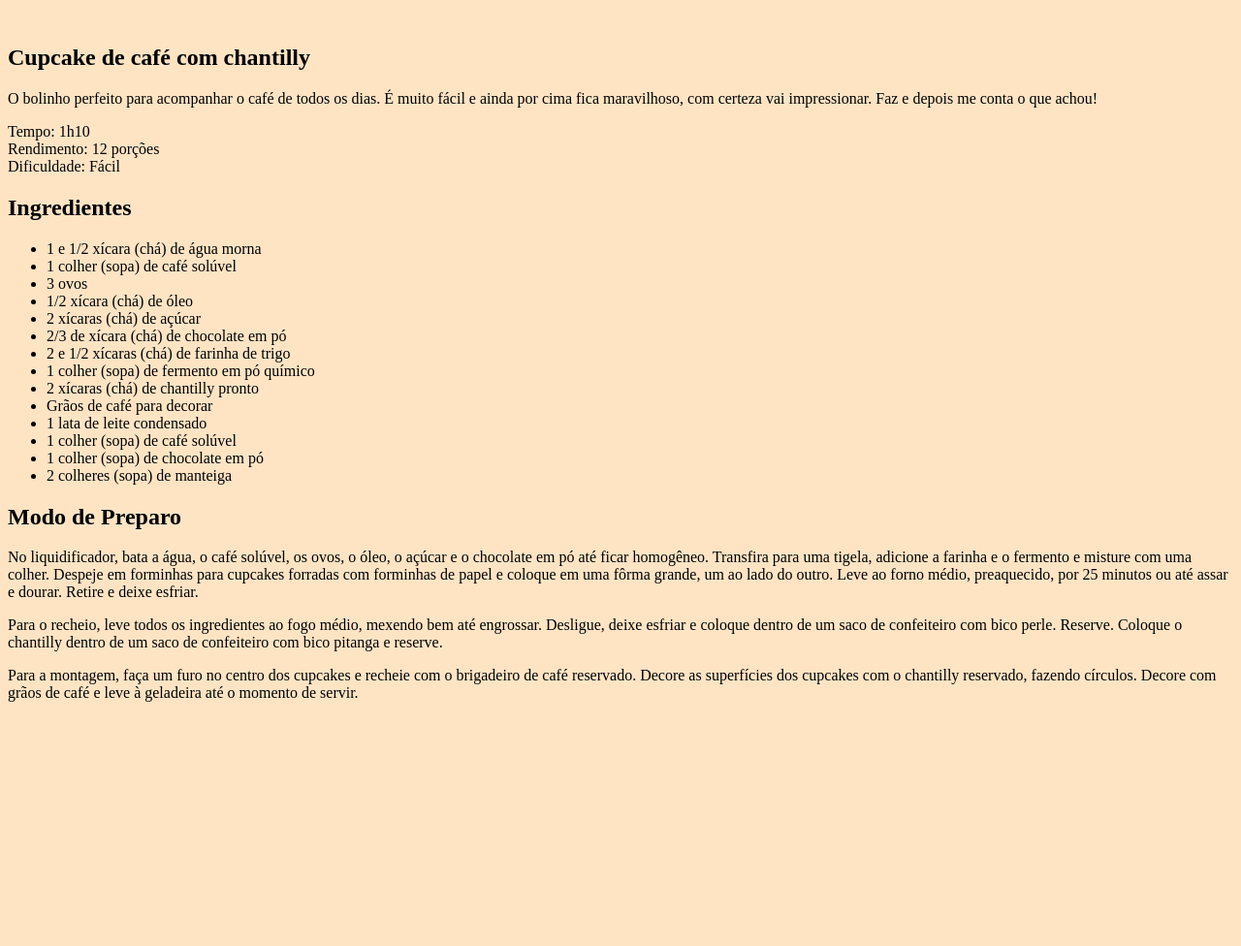
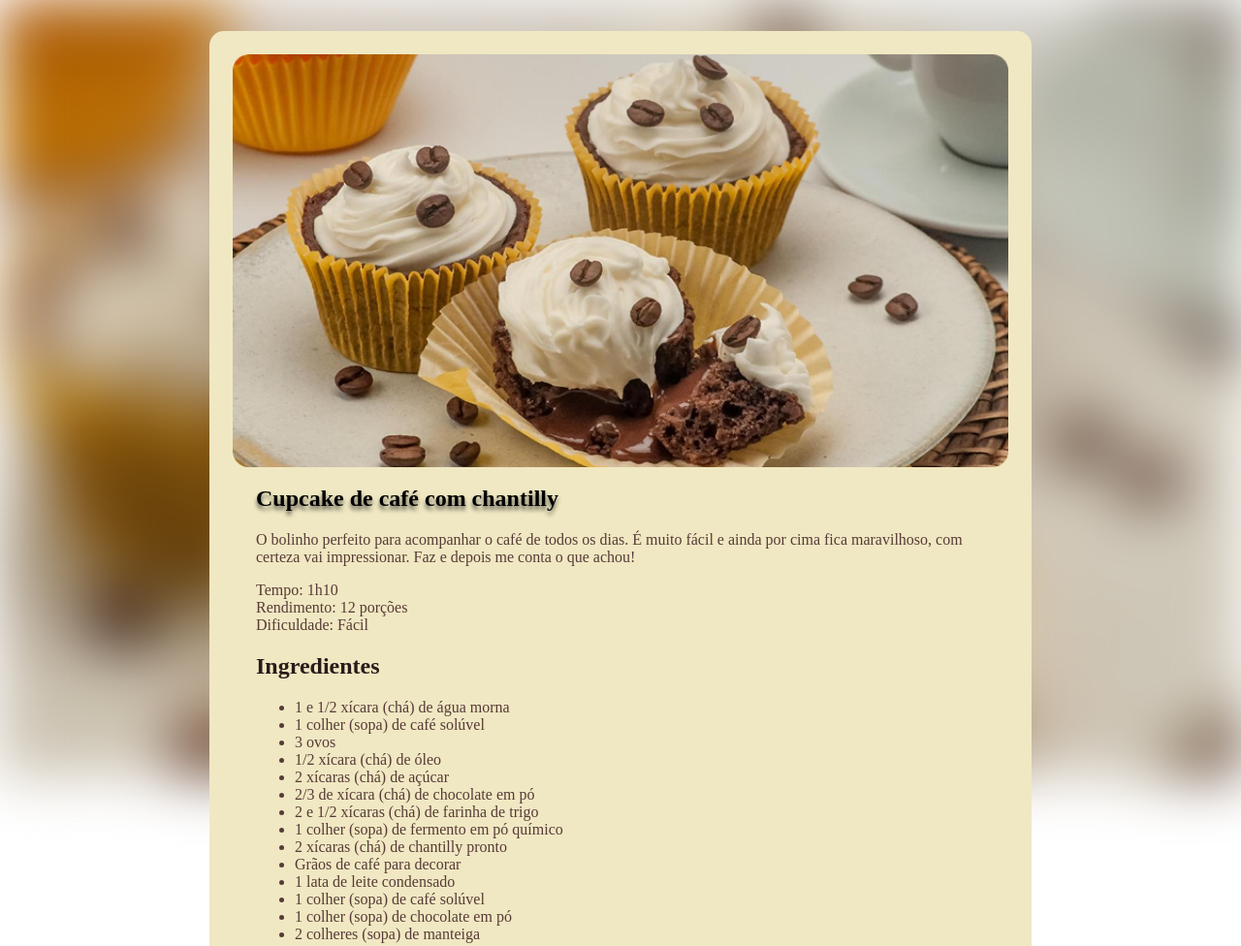
Before and after one commit to yuricortezsa/desafio-pagina-receita, a plain HTML site: page files/index.html in a window 1280 px wide. Shown: the top 976 px of the page at 97% size. Before the commit the page ends 800 px from the top, so only its background shows below. Drawn offline with Linux system fonts and the light colour scheme.

Commit message:
Site pronto

```diff
--- a/files/index.html
+++ b/files/index.html
@@ -7,9 +7,11 @@
     <title>Página de Receita</title>
 </head>
 <body>
+    <div class="blur-fundo"></div>
+
     <div class="page">
-        <img src="" alt="">
-    <main>
+        <img class="cupcake" src="assets/cupcake.png" alt="">
+    <main class="content">
         <section class="about">
             <h1>Cupcake de café com chantilly</h1>
             <p>O bolinho perfeito para acompanhar o café de todos os dias. É muito fácil e ainda por cima fica maravilhoso, com certeza vai impressionar. Faz e depois me conta o que achou!</p>
@@ -45,6 +47,7 @@
         </section>
 
     </main>
+
     </div>
 </body>
 </html>
--- a/files/style.css
+++ b/files/style.css
@@ -1,3 +1,54 @@
 body {
-    background-color: bisque;
+    justify-content: center;
+    align-items: center;
+    padding: 24px;
+    display: flex;
+
 }
+
+.blur-fundo {
+    position: fixed;
+    top: 0;
+    left: 0;
+    width: 100vw;
+    height: 100vh;
+    background-image: url(assets/cupcake.png);
+    background-size: cover;
+    background-position: center;
+    filter: blur(30px);
+    z-index: -1;
+}
+
+
+.creditos{
+    text-align: center;
+}
+
+.page {
+    background-color: #F0E8C2;
+    display: flex;
+    flex-direction: column;
+    align-items: center;
+    width: 800px;
+    border-radius: 15px;
+    padding: 24px;
+
+}
+.cupcake {
+    width: 100%;
+}
+.content {
+    padding: 0 24px;
+}
+.content h2{
+    color: #291B1A;
+    font-family: Alice;
+}
+.content h1{
+    text-shadow: 0px 4px 4px rgba(36, 34, 34, 0.7);
+}
+
+.content p , li{
+    color: #573A37;
+    font-family: Alice;
+}
```
Also changed, not shown: files/assets/cupcake.png (added).
